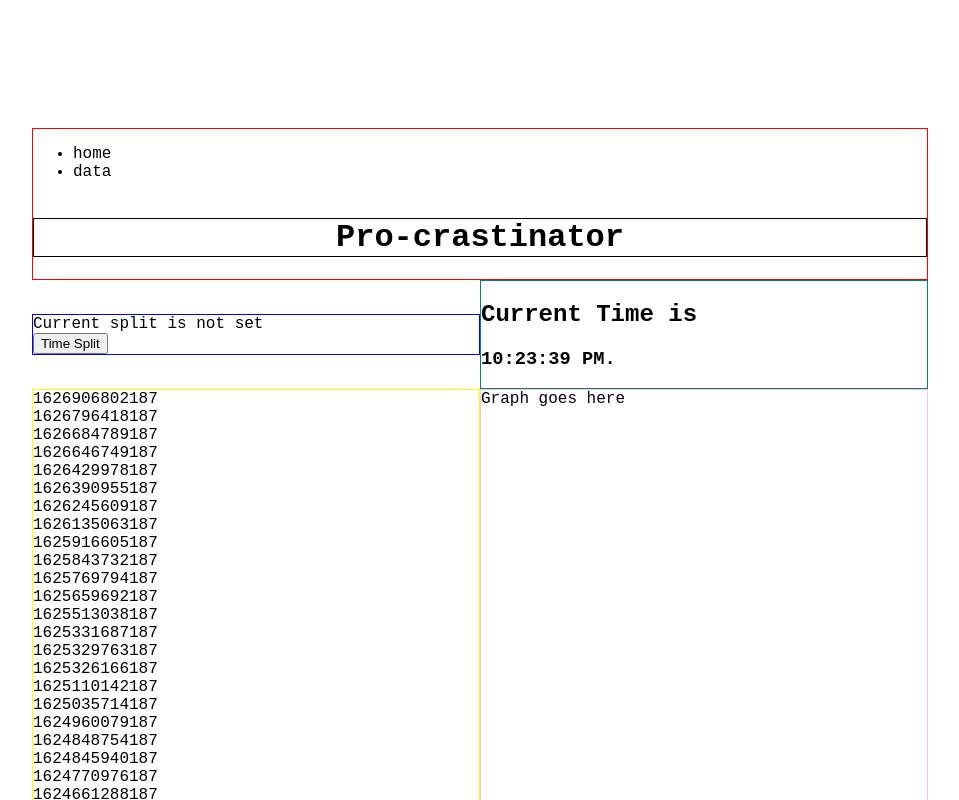
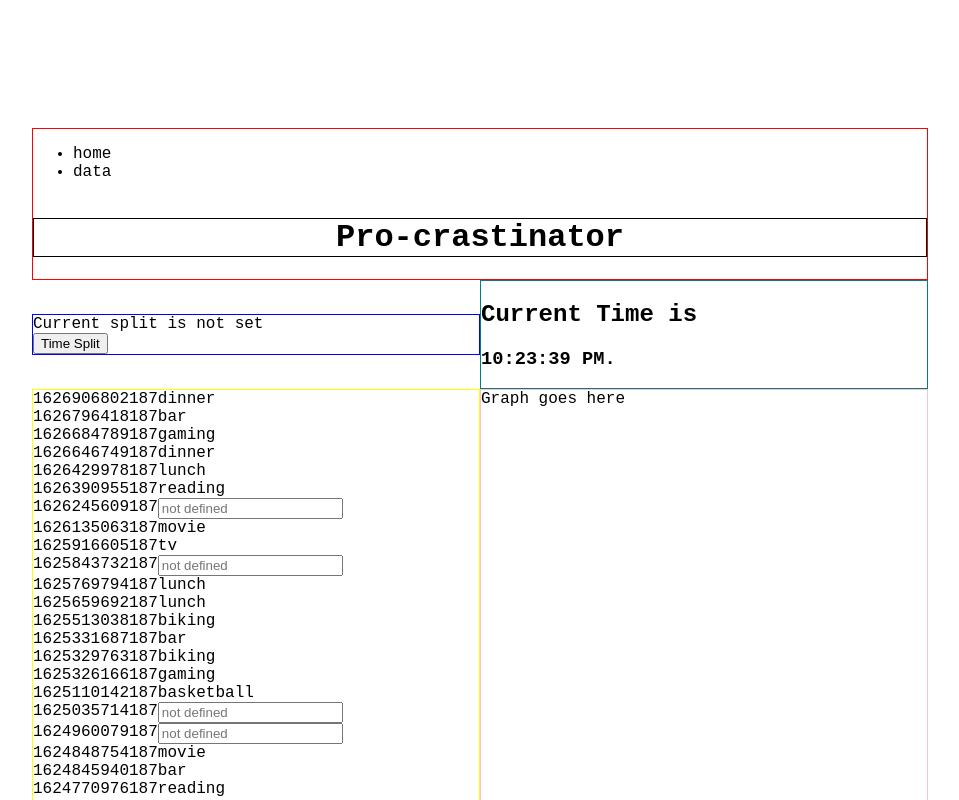
Before and after one commit to bbli1012/pro-crastinator, a React (Create React App) app: page / in a window 1280 px wide. Shown: the top 800 px of the page, without its empty margins (160-1119 px from the left). Built offline with nearby package versions, Linux system fonts and the light colour scheme.

Commit message:
added in datalist tag. need to make deep copy of splits. Possibly reconsider using select tag.

```diff
--- a/src/App.js
+++ b/src/App.js
@@ -6,7 +6,7 @@ import ElapsedTime from './components/ElapsedTime.js';
 import SplitsDisplay from './components/SplitsDisplay.js';
 
 // TODO: remove after database implementation
-import { mockSplits, categoryLabels } from './mock-data.js';
+import { mockSplits, mockLabels } from './mock-data.js';
 
 const App = () => {
   const [dates, setDate] = useState([]);
@@ -14,7 +14,6 @@ const App = () => {
 
   useEffect(()=>{
     // TODO: change to database get request later
-    console.log('work')
     setSplits(mockSplits);
   }, []);
 
@@ -44,7 +43,7 @@ const App = () => {
         <ElapsedTime date={dates}/>
       </div>
       <div className="row">
-        <SplitsDisplay splits={splits}/>
+        <SplitsDisplay splits={splits} mockLabels={mockLabels} setSplits={setSplits}/>
         {/* TODO: replace with average graph talk about what to use eg D3? */}
         <div className="graph-column">Graph goes here</div>
       </div>
--- a/src/components/SplitsDisplay.js
+++ b/src/components/SplitsDisplay.js
@@ -1,8 +1,11 @@
 import React from 'react';
 
-const SplitsDisplay = ({splits}) =>{
+const SplitsDisplay = ({ splits, mockLabels, setSplits }) => {
 
-  const onClick = (e) => {
+  const onChange = (e) => {
+    let splitIdx = e.target.className;
+    let newLabel = e.target.value;
+    //need to create deep copy of splits
   }
 
   return (
@@ -13,12 +16,17 @@ const SplitsDisplay = ({splits}) =>{
             <div>
               {split.start}
             </div>
-            {/* {split.label === 'not defined'
-            ? <data
-            : <div className={split.category}>
-                {split.label}
-              </div>
-            } */}
+            {split.label === 'not defined'
+              ? <>
+                  <input list="labels" placeholder={split.label} onChange={onChange} className={idx}/>
+                  <datalist id="labels">
+                    { mockLabels.map((label, idx) => <option value={label} key={idx} />) }
+                  </datalist>
+                </>
+              : <div className={ split.category }>
+                  { split.label }
+                </div>
+            }
           </div>
         )
       })}
--- a/src/mock-data.js
+++ b/src/mock-data.js
@@ -47,6 +47,8 @@ const categoryLabels = {
   entertainment: [ "movie", "tv", "gaming" ],
   uncategorized: [],
 };
+const mockLabels = ["bar", "dinner", "lunch", "reading", "hiking", "biking", "basketball", "movie", "tv", "gaming"]
+
 
 const mockSplits =
 [
@@ -353,4 +355,4 @@ const mockSplits =
 ];
 
 
-export  { mockSplits, categoryLabels };
+export  { mockSplits, mockLabels };
```
